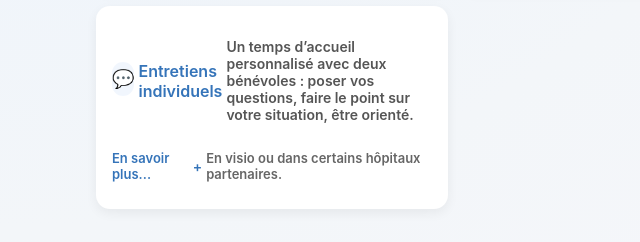
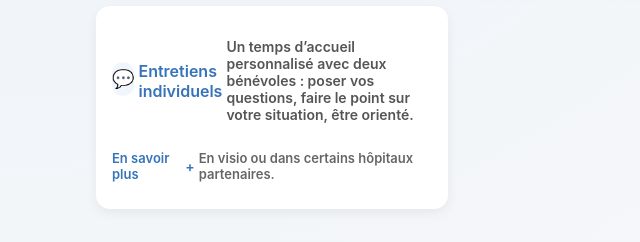
Before and after one commit to jc200360/jc200360.github.io, a plain HTML site: page index.html in a window 1280 px wide. Shown: the part 780-1022 px from the top of the page, 0-640 px from the left. Drawn offline with Linux system fonts and the light colour scheme.

Commit message:
Update index.html

```diff
--- a/index.html
+++ b/index.html
@@ -564,7 +564,7 @@
                     Un temps d’accueil personnalisé avec deux bénévoles : poser vos questions,
                     faire le point sur votre situation, être orienté.
                 </p>
-                 <a href="entretiens individuels" class="card-link"> En savoir plus... <span>+</span>
+                 <a href="entretiens-individuels" class="card-link"> En savoir plus <span>+</span>
 
                 <p class="card-meta">
                     En visio ou dans certains hôpitaux partenaires.
```
